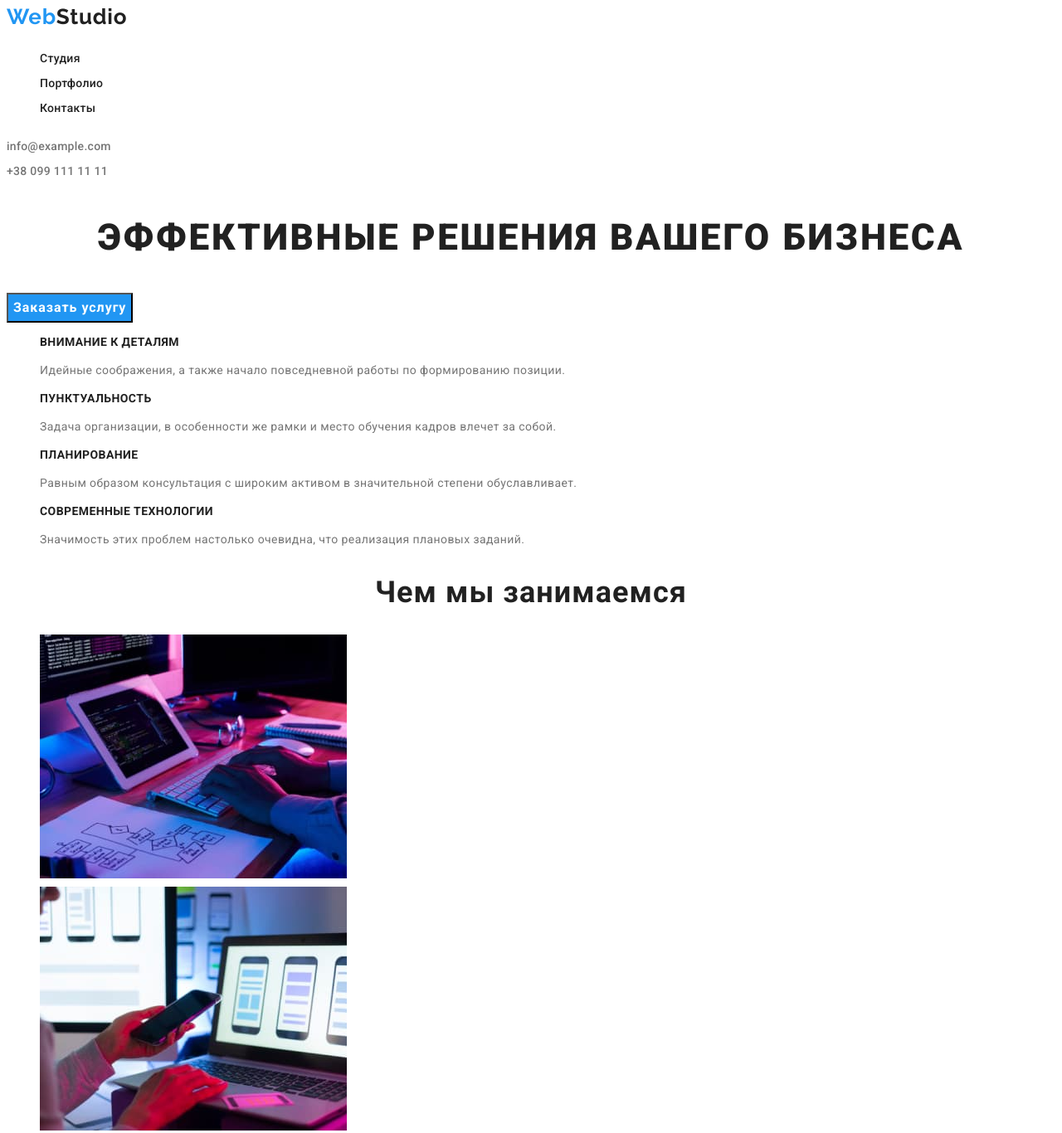
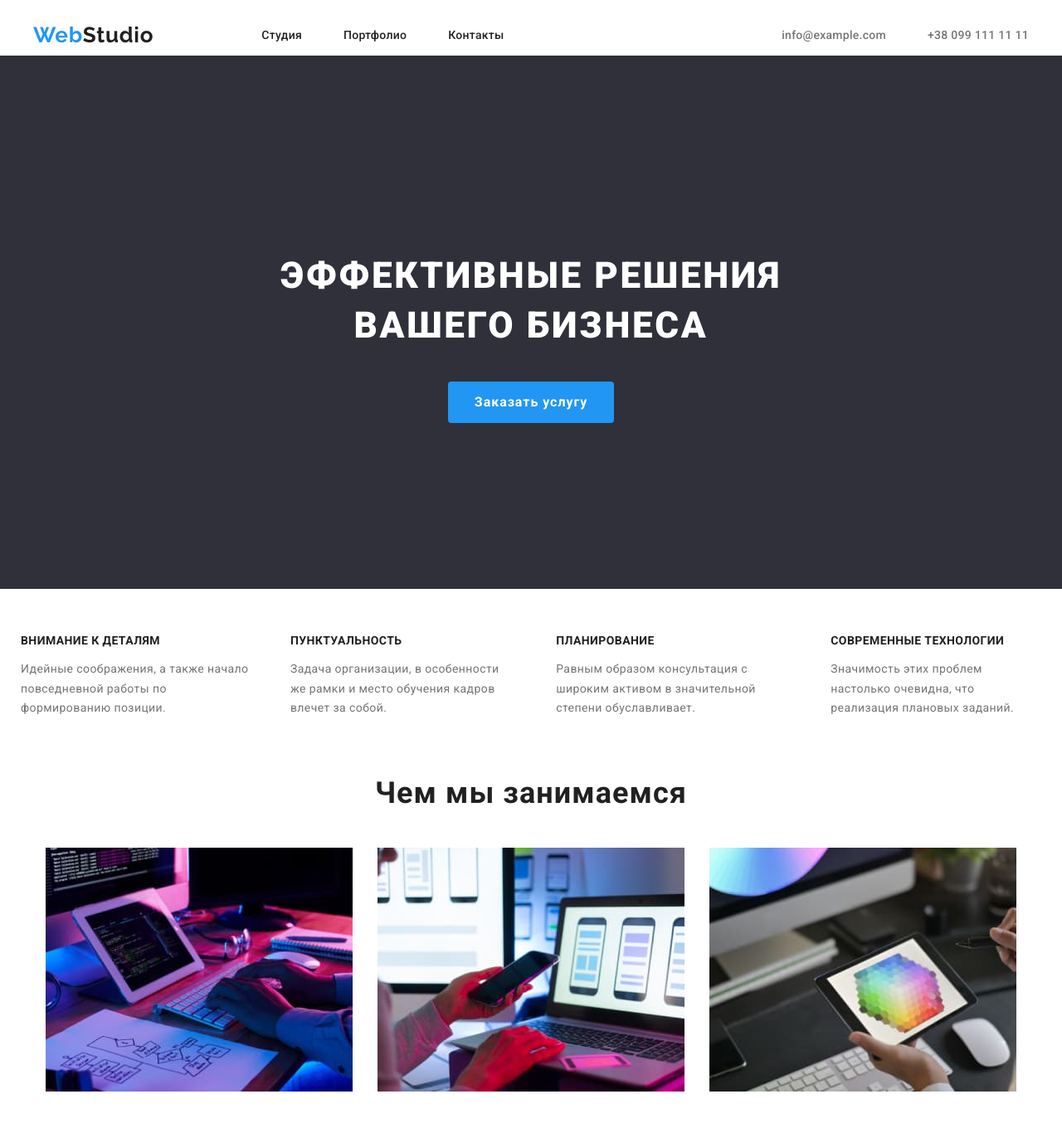
Before and after one commit to atayanvr/goit-markup-hw-03, a plain HTML site: page index.html in a window 1280 px wide. Shown: the part 5-1371 px from the top of the page at 83% size. Drawn offline with nearby package versions, Linux system fonts and the light colour scheme.

Commit message:
Внесены флексы и основные стили

```diff
--- a/css/styles.css
+++ b/css/styles.css
@@ -14,6 +14,7 @@ body{
     letter-spacing: 0.03em;
     text-align: left;
 }
+
 
 /* Logo */
 
@@ -32,21 +33,48 @@ text-decoration: none;
 
 .logo > span{
     color: var(--primary-text-color);
-
     font-size: 26px;
     line-height: 1.38;
     letter-spacing: 0.03em;
+    margin-right: 90px;
 }
 
 /* Site-nav */
 
+.container{
+    width: 1230px;
+    padding-left: 15px;
+    padding-right: 15px;
+    margin-top: 24px;
+    margin-left: auto;
+    margin-right: auto;
+}
+
+.main-nav{
+    display: flex;
+    align-items: center;
+}
+
+.site-nav{
+    display: flex;
+}
+
 .site-nav .link{
+    display: block;
     font-weight: 500;
     font-size: 14px;
     line-height: 1.14;
     letter-spacing: 0.02em;
     color: var(--primary-text-color);
     text-decoration: none;
+}
+
+.site-nav .item{
+    margin-right: 50px;
+}
+
+.site-nav .item:last-child{
+    margin-right: 0;
 }
 
 .site-nav .link:hover,
@@ -58,6 +86,12 @@ text-decoration: none;
     list-style: none;
 }
 
+.contact{
+    display: flex;
+    margin-left: auto;
+    align-items: center;
+}
+
 .contact .link{
     color: var(--secondary-text-color);
     font-weight: 500;
@@ -67,6 +101,10 @@ text-decoration: none;
     text-decoration: none;
 }
 
+.contact .link:first-child{
+    margin-right: 50px;
+}
+
 .contact .link:hover,
 .contact .link:focus{
     color: var(--accent-color);
@@ -74,9 +112,22 @@ text-decoration: none;
 
 /* Hero */
 
+.hero{
+    background-color: var(--background-color);
+}
+
+.hero-container{
+    width: 640px;
+    text-align: center;
+    margin-left: auto;
+    margin-right: auto;
+    padding-top: 200px;
+    padding-bottom: 200px;
+}
+
 .hero-title{
 
-
+    color: var(--primary-white-color);
 font-size: 44px;
 font-weight: 900;
 line-height: 1.36;
@@ -86,10 +137,15 @@ text-transform: uppercase;
 
 }
 
-.hero > button{
+.hero-button{
     color: var(--primary-white-color);
     background-color: var(--accent-color);
     font-family: 'Roboto', sans-serif;
+    width: 200px;
+    height: 50px;
+    border-radius: 4px;
+    padding: 0;
+    border: 0;
 font-size: 16px;
 font-style: normal;
 font-weight: 700;
@@ -99,7 +155,16 @@ text-align: center;
 cursor: pointer;
 }
 
-/* Section */
+/* Section Work */
+
+.list-work{
+    display: flex;
+    padding-left: 0;
+}
+
+.list-work > li{
+    margin: 25px;
+}
 
 .section-description{
 font-size: 14px;
@@ -116,6 +181,27 @@ letter-spacing: 0.03em;
 text-transform: uppercase;
 }
 
+.section-do,
+.section-team{
+    width: 1200px;
+    margin-left: auto;
+    margin-right: auto;
+}
+
+.list-do{
+    display: flex;
+    padding-left: 0;
+
+
+}
+
+.item-do{
+
+    margin: 15px;
+}
+
+
+
 .title{
 font-size: 36px;
 font-weight: 700;
@@ -131,7 +217,15 @@ font-size: 16px;
 font-weight: 500;
 line-height: 1.19;
 letter-spacing: 0.03em;
+}
 
+.team{
+    display: flex;
+
+}
+
+.team-item{
+    margin: 15px;
 }
 
 
@@ -157,6 +251,11 @@ button:hover{
 
 .footer{
     background-color: var(--background-color);
+}
+
+.footer-container{
+    padding-top: 60px;
+    padding-bottom: 60px;
 }
 
 .logo.footer > span{
--- a/index.html
+++ b/index.html
@@ -7,33 +7,39 @@
    <link rel="preconnect" href="https://fonts.googleapis.com">
 <link rel="preconnect" href="https://fonts.gstatic.com" crossorigin>
 <link href="https://fonts.googleapis.com/css2?family=Raleway:wght@700&family=Roboto:wght@400;500;700;900&display=swap" rel="stylesheet">
-   <link rel="stylesheet" href="./css/styles.css">
+<link rel="stylesheet" href="https://cdnjs.cloudflare.com/ajax/libs/modern-normalize/1.1.0/modern-normalize.min.css" integrity="sha512-wpPYUAdjBVSE4KJnH1VR1HeZfpl1ub8YT/NKx4PuQ5NmX2tKuGu6U/JRp5y+Y8XG2tV+wKQpNHVUX03MfMFn9Q==" crossorigin="anonymous" referrerpolicy="no-referrer" />
+<link rel="stylesheet" href="./css/styles.css">
 </head>
 <body>
    <header>
-      <nav>
-         <a href="./index.html" class="logo">Web<span>Studio</span></a>
+
+      <nav class="container main-nav">
+            <a href="./index.html" class="logo">Web<span>Studio</span></a>
         <ul class="site-nav list">
-          <li><a class="link" href="">Студия</a></li>
-          <li><a class="link" href="./portfolio.html">Портфолио</a></li>
-          <li><a class="link" href="">Контакты</a></li>
+          <li class="item"><a class="link" href="">Студия</a></li>
+          <li class="item"><a class="link" href="./portfolio.html">Портфолио</a></li>
+          <li class="item"><a class="link" href="">Контакты</a></li>
        </ul>
-     </nav>
+
      <div class="contact">
       <a class="link" href="mailto:info@example.com">info@example.com</a><br />
       <a class="link" href="tel:+380991111111">+38 099 111 11 11</a>
      </div>
+   </nav>
+
    </header>
 
    <main>
 
       <section class="hero">
+         <div class="hero-container">
          <h1 class="hero-title">Эффективные решения вашего бизнеса</h1>
-         <button class="button" type="button">Заказать услугу</button>
+         <button class="hero-button" type="button">Заказать услугу</button>
+         </div>
       </section>
 
    <section>
-      <ul class="list">
+      <ul class="list-work list">
          <li>
             <h3 class="section-title">Внимание к деталям</h3>
          <p class="section-description">Идейные соображения, а также начало повседневной работы по формированию позиции.</p>
@@ -53,41 +59,41 @@
       </ul>
    </section>
 
-   <section>
+   <section class="section-do">
       <h2 class="title">Чем мы занимаемся</h2>
-<ul class="list">
-   <li>
+<ul class="list-do list">
+   <li class="item-do">
       <img src="./images/img1.jpg" alt="Компьютер" width="370">
    </li>
-   <li>
+   <li class="item-do">
       <img src="./images/img2.jpg" alt="Телефон" width="370">
    </li>
-   <li>
+   <li class="item-do">
       <img src="./images/img3.jpg" alt="Планшет" width="370">
    </li>
 </ul>
    </section>
 
-   <section>
+   <section class="section-team">
       <h2 class="title">Наша команда</h2>
 
       <ul class="team list">
-         <li>
+         <li class="team-item">
             <img src="./images/team1.jpg" alt="Дизайнер" width="270">
             <h3 class="team-title">Игорь Демьяненко</h3>
             <p>Product Manager</p>
          </li>
-         <li>
+         <li class="team-item">
             <img src="./images/team2.jpg" alt="Разработчик" width="270">
             <h3 class="team-title">Ольга Репина</h3>
             <p>Frontend Developer</p>
          </li>
-         <li>
+         <li class="team-item">
             <img src="./images/team3.jpg" alt="Маркетолог" width="270">
             <h3 class="team-title">Николай Тарасов</h3>
             <p>Marketing</p>
          </li>
-         <li>
+         <li class="team-item">
             <img src="./images/team4.jpg" alt="Дизайнер интерфейсов" width="270">
             <h3 class="team-title">Михаил Ярмаков</h3>
             <p>UI Designer</p>
@@ -96,13 +102,15 @@
    </section>
    </main>
 
-   <footer class="footer">
+   <footer class="footer ">
+      <div class="footer-container container">
       <a href="" class="logo footer">Web<span>Studio</span></a>
       <address>
-         <p class="adress">г. Киев, пр-т Леси Украинки, 26</p> <br />
+         <p class="adress">г. Киев, пр-т Леси Украинки, 26</p>
          <a class="footer-link" href="mailto:info@example.com">info@example.com</a><br />
       <a class="footer-link" href="tel:+380991111111">+38 099 111 11 11</a>
       </address>
+      </div>
    </footer>
 </body>
 </html>
```
Also changed, not shown: portfolio.html (+2 -1 lines).
